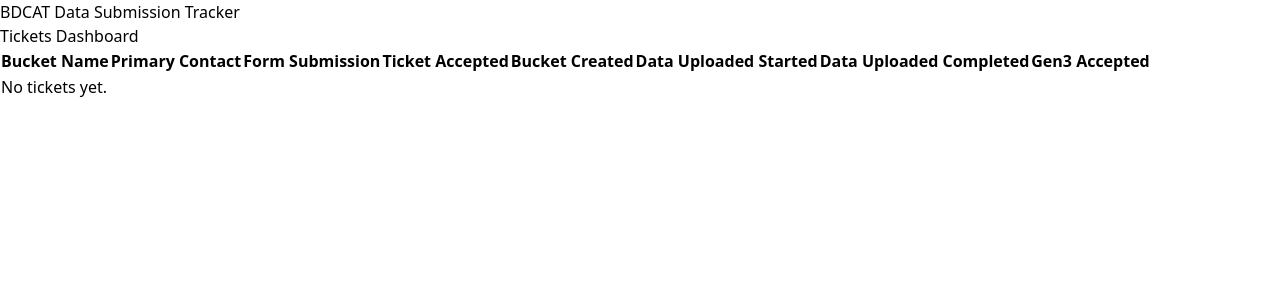
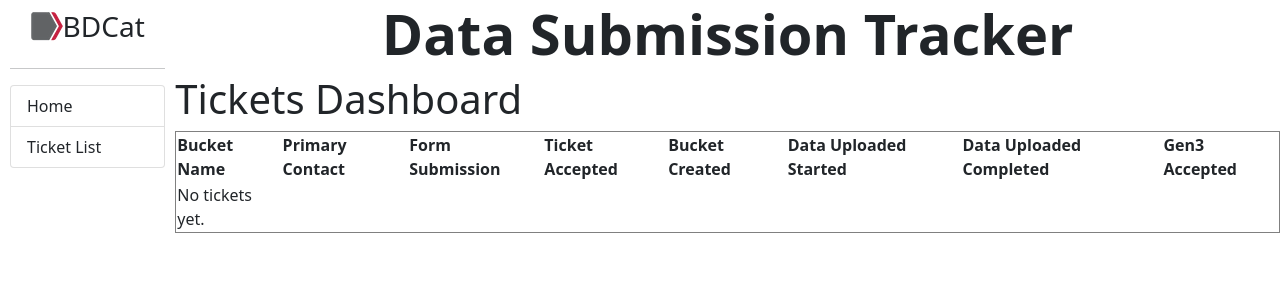
Before and after one commit to amc-corey-cox/BDC_Dashboard, a Django app: page /list/ in a window 1280 px wide. Shown: the top 300 px of the page. Run offline with Django 3.2, Linux system fonts and the light colour scheme; data that the repository does not hold is empty.

Commit message:
feat: add index

```diff
--- a/api/templates/base_generic.html
+++ b/api/templates/base_generic.html
@@ -2,17 +2,53 @@
 <!DOCTYPE html>
 <html lang="en">
   <head>
+    <!-- Bootstrap -->
     <link
-      href="https://unpkg.com/tailwindcss@^2/dist/tailwind.min.css"
+      href="https://cdn.jsdelivr.net/npm/bootstrap@5.1.3/dist/css/bootstrap.min.css"
       rel="stylesheet"
     />
+    <link
+      href="https://fonts.googleapis.com/icon?family=Material+Icons"
+      rel="stylesheet"
+    />
+
+    <!-- Static Style -->
+    <link rel="stylesheet" href="{% static 'tracker/style.css' %}" />
+
     <title>
       {% block title %}BioData Catalyst Data Submission Tracker{% endblock %}
     </title>
   </head>
 
   <body>
-    <h1>BDCAT Data Submission Tracker</h1>
-    <div id="content">{% block content %}{% endblock %}</div>
+    <!-- SideBar Start -->
+    <div class="wrapper">
+      <div id="sideNav">
+        <div id="navHeader">
+          <img
+            src="{% static 'tracker/favicon-32x32.png' %}"
+            alt="bdcat icon"
+          />
+          <span class="sidebar-header">
+            <h3>BDCat</h3>
+          </span>
+        </div>
+        <hr />
+        <div class="list-group">
+          <a class="list-group-item list-group-item-action" href="/"> Home </a>
+          <a class="list-group-item list-group-item-action" href="/list">
+            Ticket List
+          </a>
+        </div>
+      </div>
+      <!-- Sidebar End -->
+
+      <!-- Content Start -->
+      <div id="content">
+        <h1 id="titleHeader" class="display-4">Data Submission Tracker</h1>
+        {% block content %}{% endblock %}
+      </div>
+      <!-- Content End -->
+    </div>
   </body>
 </html>
--- a/api/tracker/static/tracker/style.css
+++ b/api/tracker/static/tracker/style.css
@@ -14,3 +14,37 @@
 .field-required:after {
   content: " *";
 }
+
+html {
+  font-family: Helvetica;
+}
+
+#content {
+  height: 100%;
+  width: 100%;
+}
+
+.wrapper {
+  display: flex;
+  width: 100%;
+  align-items: stretch;
+}
+#navHeader {
+  display: flex;
+  align-items: flex-start;
+  justify-content: center;
+}
+#sideNav {
+  height: 100%;
+  width: 200px;
+  z-index: 1;
+  top: 0;
+  left: 0;
+  overflow-x: hidden;
+  padding: 10px;
+}
+
+#titleHeader {
+  font-weight: bold;
+  text-align: center;
+}
--- a/api/tracker/templates/tracker/index.html
+++ b/api/tracker/templates/tracker/index.html
@@ -0,0 +1 @@
+{% extends "base_generic.html" %} {% block content %} {% endblock %}
```
Also changed, not shown: api/tracker/static/tracker/favicon-32x32.png (added). Lines whose indentation alone changed are shown as unchanged.
